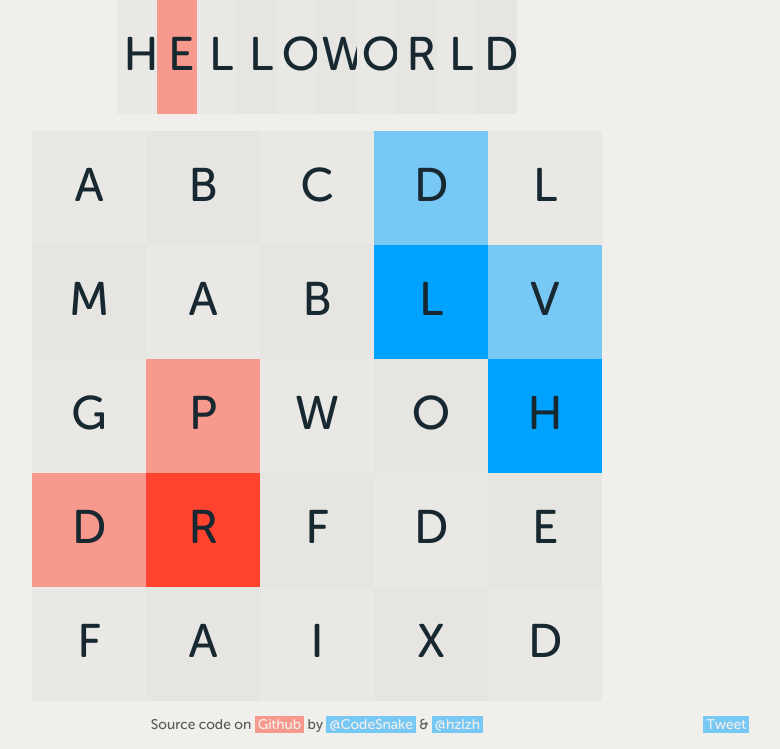
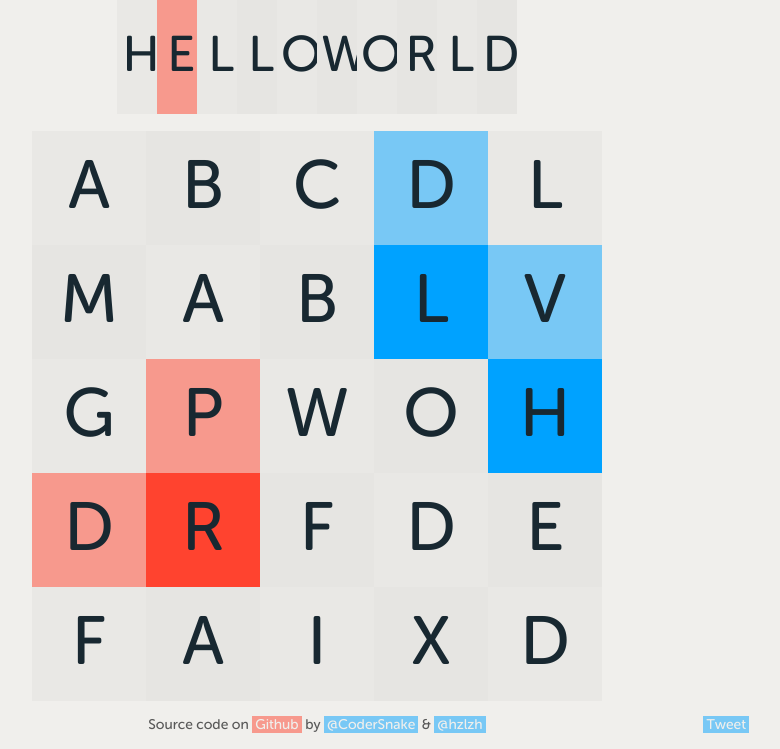
Before and after one commit to hzlzh/Letterpress-Helper, a PHP site: page / in a window 1280 px wide. Shown: the part 53-802 px from the top of the page, without its empty margins (323-1103 px from the left). Run offline with PHP 8.4, Linux system fonts and the light colour scheme; some libraries are stand-ins or nearby versions.

Commit message:
fix text & change font-size

```diff
--- a/css/style.css
+++ b/css/style.css
@@ -426,7 +426,7 @@ body ul li {
   background: #e6e5e2;
   width: 114px;
   display: block;
-  font-size: 47px;
+  font-size: 50px;
   line-height: 57px;
   text-align: center;
   padding: 26px 0 31px;
@@ -476,6 +476,9 @@ body ul li {
 .wrapper .letters-pool ul li {
   float: left;
 }
+.wrapper .letters-pool ul li span {
+  font-size: 68px;
+}
 .footer {
   margin-top: 14px;
   margin-bottom: 14px;
--- a/css/style.less
+++ b/css/style.less
@@ -53,7 +53,7 @@ body{
   ul.letter-box{
     li{
       span{
-        color:#182831;background: @d-gray;width: 114px;display: block;font-size: 47px;line-height: 57px;text-align: center;padding:26px 0 31px;
+        color:#182831;background: @d-gray;width: 114px;display: block;font-size: 50px;line-height: 57px;text-align: center;padding:26px 0 31px;
         &.odd{
           background-color: @l-gray;
         }
@@ -84,7 +84,7 @@ body{
   .letters-pool{width: 570px;margin: 17px auto 0;display: block;
     ul{overflow: hidden;
       li{float: left;
-        span{}
+        span{font-size:68px;}
       }
     }
   }
--- a/index.html
+++ b/index.html
@@ -167,7 +167,7 @@
         Source code on
         <a class="red" href="https://github.com/hzlzh/Letterpress-Helper" target="_blank">Github</a>
          by
-        <a href="https://github.com/codersnake" target="_blank">@CodeSnake</a>
+        <a href="https://github.com/codersnake" target="_blank">@CoderSnake</a>
          &
         <a href="https://twitter.com/hzlzh" target="_blank">@hzlzh</a>
         <div class="tweet-button">
```
Also changed, not shown: 1 other file.
